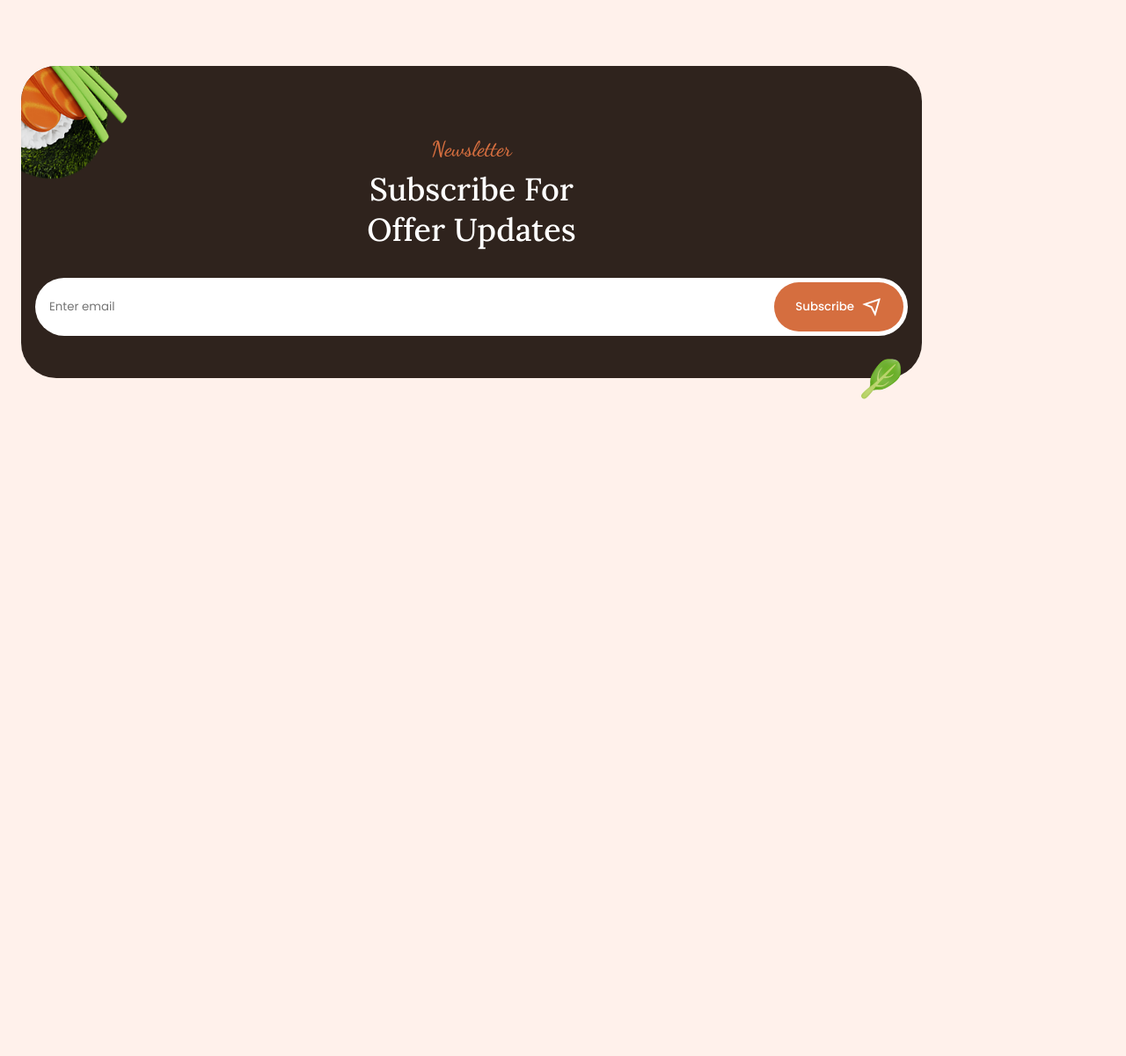
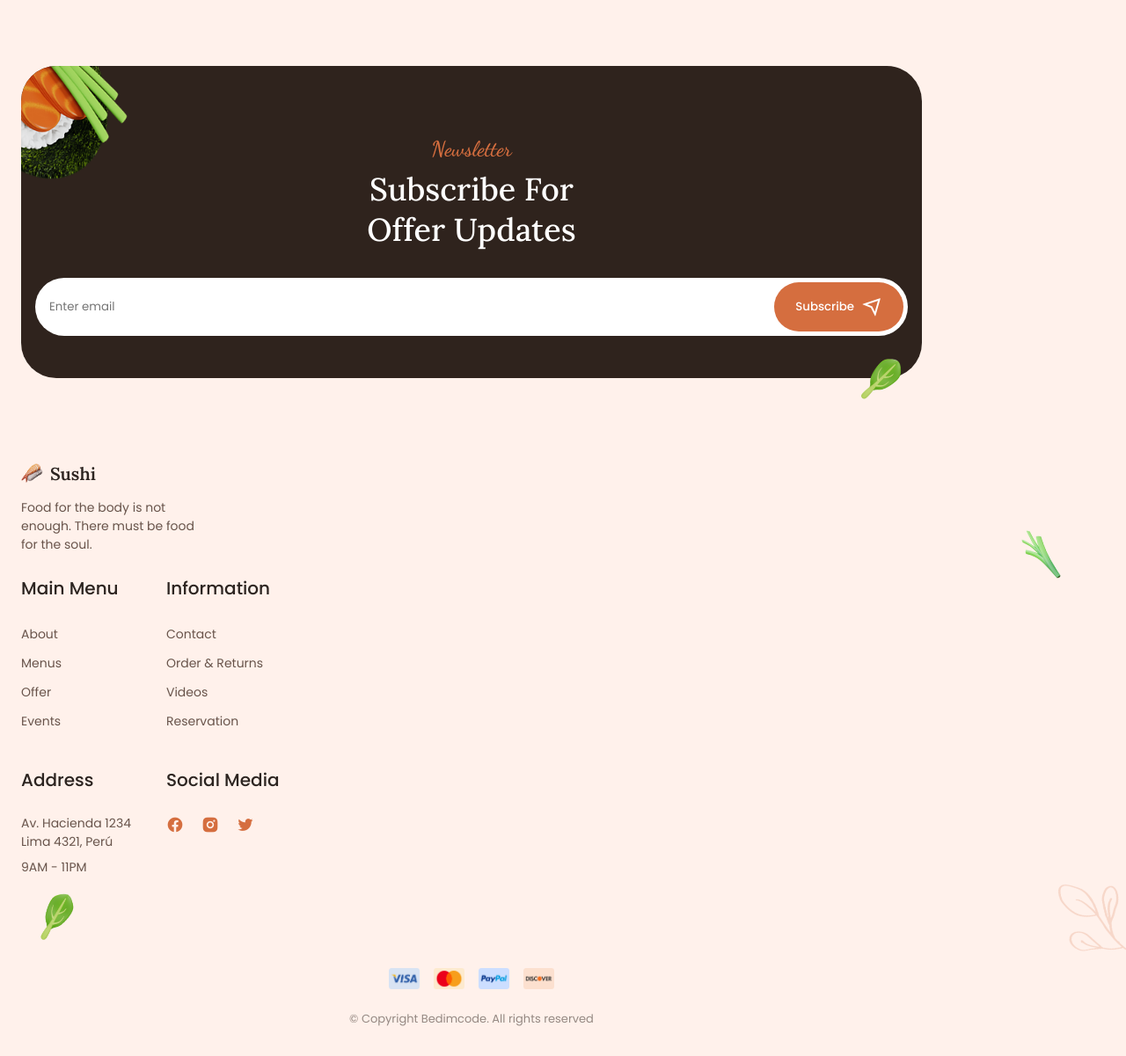
Before and after one commit to pokep31/Responsive-Sushi-Restaurant-Website-Design, a plain HTML site: page index.html in a window 1280 px wide. Shown: the part 3542-4743 px from the top of the page at 88% size. Before the commit the page ends 4020 px from the top, so only its background shows below. Drawn offline with nearby package versions, Linux system fonts and the light colour scheme.

Commit message:
Finished footer section

```diff
--- a/assets/css/styles.css
+++ b/assets/css/styles.css
@@ -542,7 +542,130 @@ img {
 }
 
 /*=============== FOOTER ===============*/
+.footer{
+  position: relative;
+  padding-block: 3rem 2rem;
+  overflow: hidden;
+}
 
+.footer__container{
+  row-gap: 3rem;
+}
+
+.footer__logo{
+  display: inline-flex;
+  align-items: center;
+  column-gap: .5rem;
+  color: var(--title-color);
+  font-family: var(--title-font);
+  font-size: var(--h3-font-size);
+  font-weight: var(--font-semi-bold);
+  margin-bottom: 1rem;
+  transition: color .3s;
+}
+.footer__logo:hover{
+  color: var(--first-color);
+}
+.footer__logo img{
+  width: 25px;
+}
+
+.footer__description,
+.footer__link,
+.footer__information{
+  font-size: var(--small-font-size);
+}
+
+.footer__content,
+.footer__links{
+  display: grid;
+}
+
+.footer__content{
+  grid-template-columns: repeat(2, max-content);
+  gap: 2.5rem;
+}
+
+.footer__title{
+  font-size: var(--h3-font-size);
+  margin-bottom: 1.5rem;
+}
+
+.footer__links{
+  row-gap: .5rem;
+}
+
+.footer__link{
+  color: var(--text-color);
+  transition: color .3s;
+}
+.footer__link:hover{
+  color: var(--first-color);
+}
+
+.footer__social{
+  display: flex;
+  column-gap: 1.25rem;
+}
+
+.footer__social-link{
+  color: var(--first-color);
+  font-size: 1.25rem;
+  transition: color .3s, transform .3s;
+}
+.footer__social-link:hover{
+  color: var(--first-color-alt);
+  transform: translateY(-2px);
+}
+
+.footer__onion,
+.footer__spinach{
+  width: 30px;
+  position: absolute;
+}
+.footer__onion{
+  top: 7.5rem;
+  right: 5rem;
+  transform: rotate(-45deg);
+}
+.footer__spinach{
+  bottom: 8rem;
+  left: 3rem;
+  transform: rotate(30deg);
+}
+
+.footer__leaf{
+  position: absolute;
+  width: 100px;
+  opacity: .2;
+  bottom: 6rem;
+  right: -2rem;
+  transform: rotate(-15deg);
+}
+
+.footer__info,
+.footer__card{
+  display: flex;
+}
+.footer__info{
+  margin-top: 6.5rem;
+  flex-direction: column;
+  row-gap: 1.5rem;
+}
+.footer__card{
+  column-gap: 1rem;
+  justify-content: center;
+}
+
+.footer__card img{
+  width: 35px;
+}
+
+.footer__copy{
+  text-align: center;
+  font-size: var(--smaller-font-size);
+  color: var(--text-color-light);
+}
 
 /*=============== SCROLL BAR ===============*/
 
--- a/index.html
+++ b/index.html
@@ -230,7 +230,114 @@
 
         <!--==================== FOOTER ====================-->
         <footer class="footer">
+          <div class="footer__ontainer container grid">
+            <div>
+              <a href="#" class="footer__logo">
+                <img src="assets/img/logo.png" alt="logo image">
+                Sushi
+              </a>
 
+              <p class="footer__description">
+                Food for the body is not <br>
+                enough. There must be food <br>
+                for the soul.
+              </p>
+            </div>
+            <div class="footer__content">
+              <div>
+                <h3 class="footer__title">Main Menu</h3>
+
+                <ul class="footer__links">
+                  <li>
+                    <a href="#" class="footer__link">About</a>
+                  </li>
+
+                  <li>
+                    <a href="#" class="footer__link">Menus</a>
+                  </li>
+
+                  <li>
+                    <a href="#" class="footer__link">Offer</a>
+                  </li>
+
+                  <li>
+                    <a href="#" class="footer__link">Events</a>
+                  </li>
+                </ul>
+              </div>
+
+              <div>
+                <h3 class="footer__title">Information</h3>
+
+                <ul class="footer__links">
+                  <li>
+                    <a href="#" class="footer__link">Contact</a>
+                  </li>
+
+                  <li>
+                    <a href="#" class="footer__link">Order & Returns</a>
+                  </li>
+
+                  <li>
+                    <a href="#" class="footer__link">Videos</a>
+                  </li>
+
+                  <li>
+                    <a href="#" class="footer__link">Reservation</a>
+                  </li>
+                </ul>
+              </div>
+
+              <div>
+                <h3 class="footer__title">Address</h3>
+
+                <ul class="footer__links">
+                  <li class="footer__information">
+                    Av. Hacienda 1234 <br>
+                    Lima 4321, Perú
+                  </li>
+
+                  <li class="footer__information">
+                    9AM - 11PM
+                  </li>
+                </ul>
+              </div>
+
+              <div>
+                <h3 class="footer__title">Social Media</h3>
+
+                <ul class="footer__social">
+                  <a href="https://www.facebook.com/" target="_blank" class="footer__social-link">
+                    <i class="ri-facebook-circle-fill"></i>
+                  </a>
+
+                  <a href="https://www.instagram.com/" target="_blank" class="footer__social-link">
+                    <i class="ri-instagram-fill"></i>
+                  </a>
+
+                  <a href="https://twitter.com/" target="_blank" class="footer__social-link">
+                    <i class="ri-twitter-fill"></i>
+                  </a>
+                </ul>
+              </div>
+            </div>
+
+            <img src="assets/img/spring-onion.png" alt="footer image" class="footer__onion">
+            <img src="assets/img/spinach-leaf.png" alt="footer image" class="footer__spinach">
+            <img src="assets/img/leaf-branch-4.png" alt="footer image" class="footer__leaf">
+          </div>
+
+          <div class="footer__info container">
+            <div class="footer__card">
+              <img src="assets/img/footer-card-1.png" alt="footer image">
+              <img src="assets/img/footer-card-2.png" alt="footer image">
+              <img src="assets/img/footer-card-3.png" alt="footer image">
+              <img src="assets/img/footer-card-4.png" alt="footer image">
+            </div>
+            <span class="footer__copy">
+              &#169; Copyright Bedimcode. All rights reserved
+            </span>
+          </div>
         </footer>
 
         <!--========== SCROLL UP ==========-->
```
